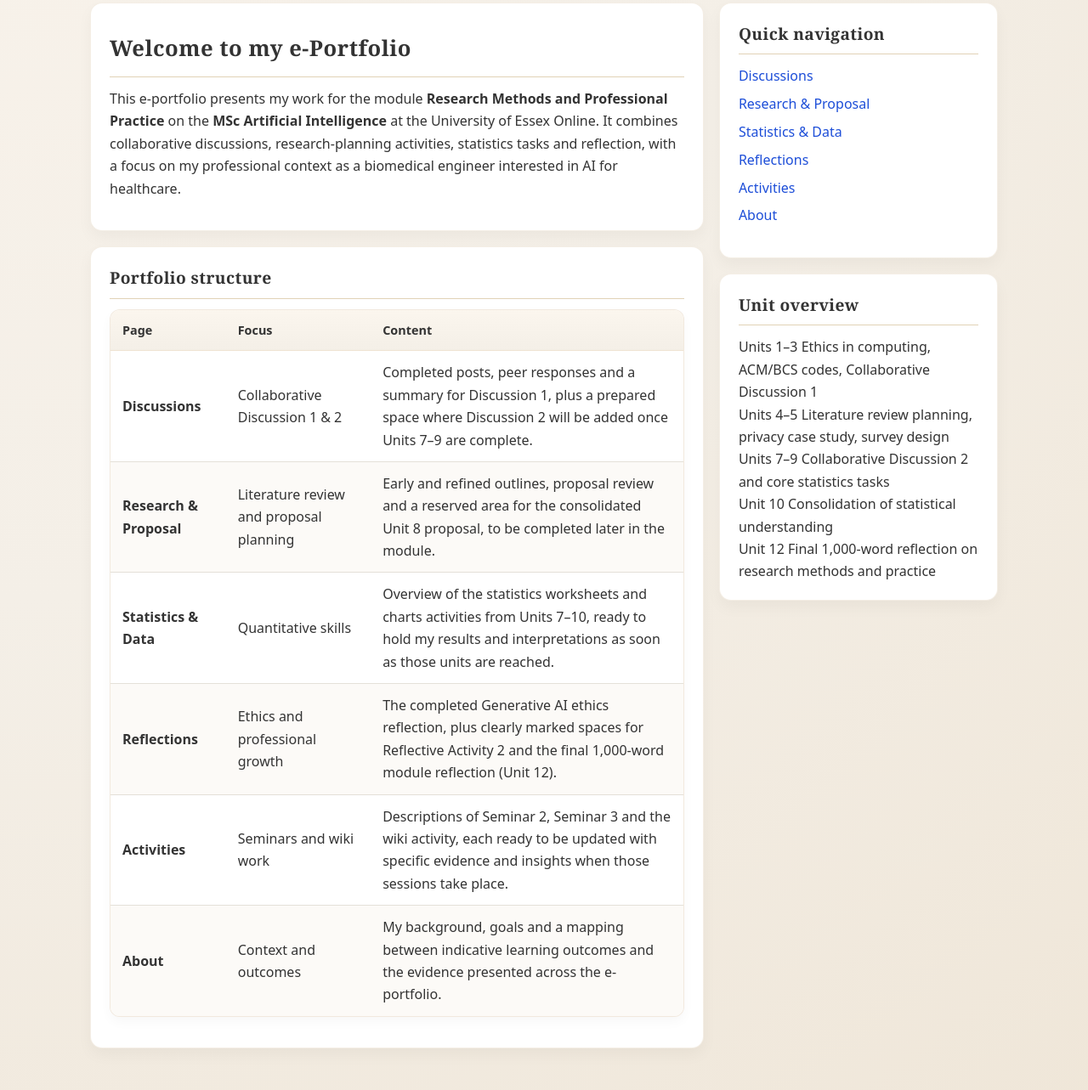
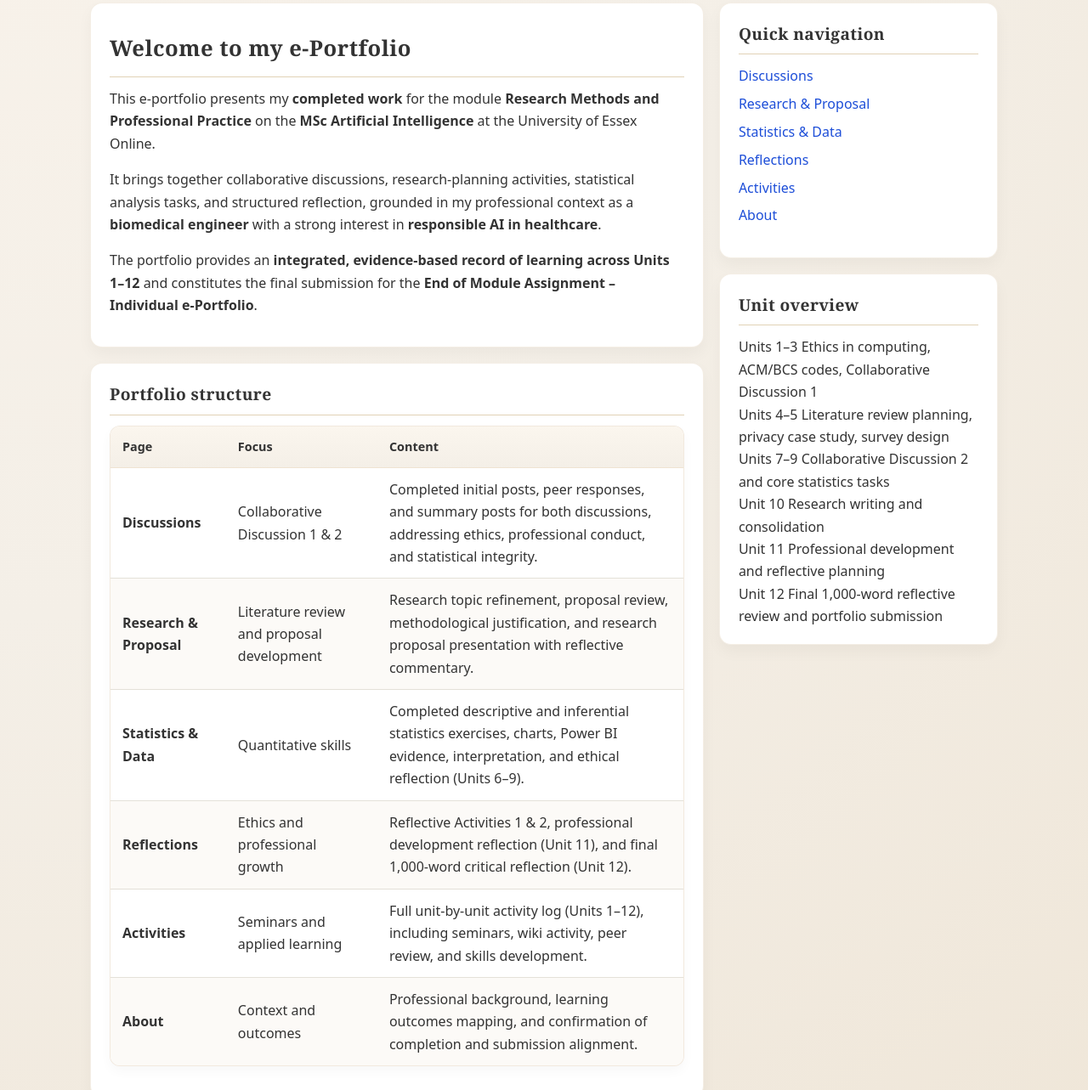
Before and after one commit to naeema23-eng/rmpp-eportfolio, a plain HTML site: page index.html in a window 1280 px wide. Shown: the part 200-1483 px from the top of the page at 85% size. Drawn offline with Linux system fonts and the light colour scheme.

Commit message:
Update index.html

```diff
--- a/index.html
+++ b/index.html
@@ -5,13 +5,16 @@
   <title>Research Methods and Professional Practice – e-Portfolio</title>
   <link rel="stylesheet" href="style.css">
 </head>
+
 <body id="top">
   <div class="main-wrapper">
+
     <header class="site-header">
       <div class="brand">
         <h1>Research Methods and Professional Practice</h1>
         <span>MSc Artificial Intelligence – e-Portfolio</span>
       </div>
+
       <nav class="main-nav">
         <ul>
           <li><a href="index.html" class="active">Home</a></li>
@@ -26,25 +29,41 @@
     </header>
 
     <main class="page-grid">
+
       <section>
+
+        <!-- WELCOME -->
         <div class="card">
           <div class="card-header">
             <h2 class="page-title">Welcome to my e-Portfolio</h2>
-            <div class="meta small-muted"></div>
           </div>
+
           <p>
-            This e-portfolio presents my work for the module
+            This e-portfolio presents my <strong>completed work</strong> for the module
             <strong>Research Methods and Professional Practice</strong> on the
             <strong>MSc Artificial Intelligence</strong> at the University of Essex Online.
-            It combines collaborative discussions, research-planning activities, statistics tasks and reflection,
-            with a focus on my professional context as a biomedical engineer interested in AI for healthcare.
+          </p>
+
+          <p>
+            It brings together collaborative discussions, research-planning activities,
+            statistical analysis tasks, and structured reflection, grounded in my
+            professional context as a <strong>biomedical engineer</strong> with a strong
+            interest in <strong>responsible AI in healthcare</strong>.
+          </p>
+
+          <p>
+            The portfolio provides an <strong>integrated, evidence-based record of learning
+            across Units 1–12</strong> and constitutes the final submission for the
+            <strong>End of Module Assignment – Individual e-Portfolio</strong>.
           </p>
         </div>
 
+        <!-- PORTFOLIO STRUCTURE -->
         <div class="card">
           <div class="card-header">
             <h3>Portfolio structure</h3>
           </div>
+
           <table>
             <thead>
               <tr>
@@ -58,57 +77,61 @@
                 <td><strong>Discussions</strong></td>
                 <td>Collaborative Discussion 1 &amp; 2</td>
                 <td>
-                  Completed posts, peer responses and a summary for Discussion 1, plus a prepared space where
-                  Discussion 2 will be added once Units 7–9 are complete.
+                  Completed initial posts, peer responses, and summary posts for both
+                  discussions, addressing ethics, professional conduct, and statistical
+                  integrity.
                 </td>
               </tr>
               <tr>
                 <td><strong>Research &amp; Proposal</strong></td>
-                <td>Literature review and proposal planning</td>
+                <td>Literature review and proposal development</td>
                 <td>
-                  Early and refined outlines, proposal review and a reserved area for the consolidated Unit 8
-                  proposal, to be completed later in the module.
+                  Research topic refinement, proposal review, methodological justification,
+                  and research proposal presentation with reflective commentary.
                 </td>
               </tr>
               <tr>
                 <td><strong>Statistics &amp; Data</strong></td>
                 <td>Quantitative skills</td>
                 <td>
-                  Overview of the statistics worksheets and charts activities from Units 7–10, ready to hold
-                  my results and interpretations as soon as those units are reached.
+                  Completed descriptive and inferential statistics exercises, charts,
+                  Power BI evidence, interpretation, and ethical reflection (Units 6–9).
                 </td>
               </tr>
               <tr>
                 <td><strong>Reflections</strong></td>
                 <td>Ethics and professional growth</td>
                 <td>
-                  The completed Generative AI ethics reflection, plus clearly marked spaces for Reflective
-                  Activity 2 and the final 1,000-word module reflection (Unit 12).
+                  Reflective Activities 1 &amp; 2, professional development reflection
+                  (Unit 11), and final 1,000-word critical reflection (Unit 12).
                 </td>
               </tr>
               <tr>
                 <td><strong>Activities</strong></td>
-                <td>Seminars and wiki work</td>
+                <td>Seminars and applied learning</td>
                 <td>
-                  Descriptions of Seminar 2, Seminar 3 and the wiki activity, each ready to be updated with
-                  specific evidence and insights when those sessions take place.
+                  Full unit-by-unit activity log (Units 1–12), including seminars, wiki
+                  activity, peer review, and skills development.
                 </td>
               </tr>
               <tr>
                 <td><strong>About</strong></td>
                 <td>Context and outcomes</td>
                 <td>
-                  My background, goals and a mapping between indicative learning outcomes and the evidence
-                  presented across the e-portfolio.
+                  Professional background, learning outcomes mapping, and confirmation of
+                  completion and submission alignment.
                 </td>
               </tr>
             </tbody>
           </table>
         </div>
+
       </section>
 
+      <!-- SIDEBAR -->
       <aside class="sidebar">
-        <!-- Quick navigation -->
+
+        <!-- QUICK NAV -->
         <div class="card">
           <div class="card-header">
             <h3>Quick navigation</h3>
@@ -123,40 +146,60 @@
           </ul>
         </div>
 
-        <!-- Unit overview timeline -->
+        <!-- UNIT OVERVIEW -->
         <div class="card">
           <div class="card-header">
             <h3>Unit overview</h3>
           </div>
+
           <div class="timeline">
             <div class="timeline-item">
               <span class="unit">Units 1–3</span>
-              <span class="label">Ethics in computing, ACM/BCS codes, Collaborative Discussion 1</span>
+              <span class="label">
+                Ethics in computing, ACM/BCS codes, Collaborative Discussion 1
+              </span>
             </div>
             <div class="timeline-item">
               <span class="unit">Units 4–5</span>
-              <span class="label">Literature review planning, privacy case study, survey design</span>
+              <span class="label">
+                Literature review planning, privacy case study, survey design
+              </span>
             </div>
             <div class="timeline-item">
               <span class="unit">Units 7–9</span>
-              <span class="label">Collaborative Discussion 2 and core statistics tasks</span>
+              <span class="label">
+                Collaborative Discussion 2 and core statistics tasks
+              </span>
             </div>
             <div class="timeline-item">
               <span class="unit">Unit 10</span>
-              <span class="label">Consolidation of statistical understanding</span>
+              <span class="label">
+                Research writing and consolidation
+              </span>
+            </div>
+            <div class="timeline-item">
+              <span class="unit">Unit 11</span>
+              <span class="label">
+                Professional development and reflective planning
+              </span>
             </div>
             <div class="timeline-item">
               <span class="unit">Unit 12</span>
-              <span class="label">Final 1,000-word reflection on research methods and practice</span>
+              <span class="label">
+                Final 1,000-word reflective review and portfolio submission
+              </span>
             </div>
           </div>
         </div>
+
       </aside>
+
     </main>
 
     <footer class="site-footer">
       Research Methods and Professional Practice – e-Portfolio · Naeema Abdalla Ahmed Alnaqbi
     </footer>
+
   </div>
 </body>
 </html>
```
